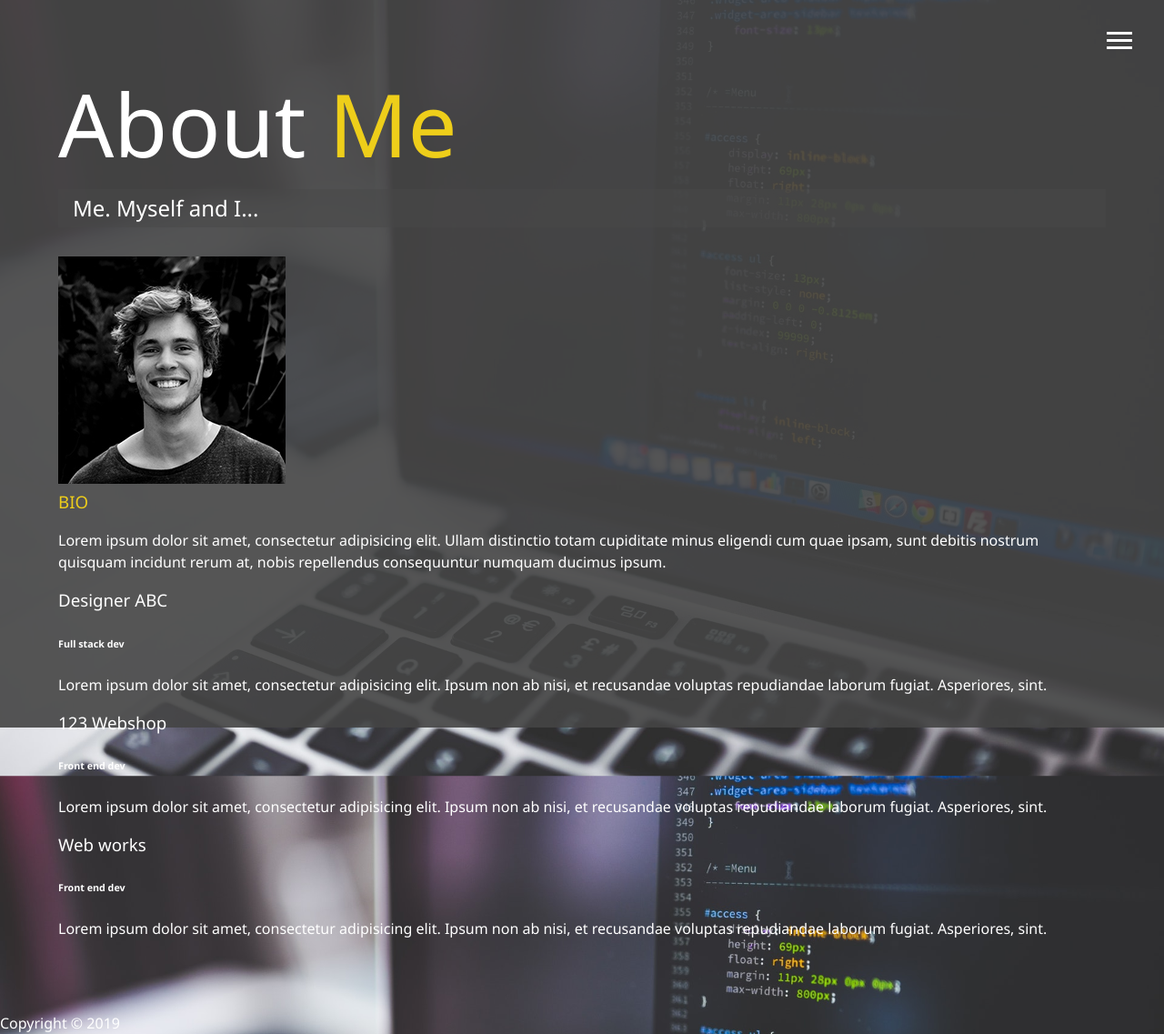
After one commit to Zidan2k9/Portfolio-repo, a PHP site: page /dist/about.html in a window 1280 px wide. The commit adds this page. Shown: the whole page at 91% size. Run offline with PHP 8.4, Linux system fonts and the light colour scheme; style sheets or scripts are compiled from the project's sources; some libraries are stand-ins or nearby versions.

Commit message:
Constructing about.html. WORK IN PROGRESS

```diff
--- /dev/null
+++ b/dist/about.html
@@ -0,0 +1,89 @@
+<!DOCTYPE html>
+<html lang="en" dir="ltr">
+  <head>
+    <meta charset="utf-8">
+    <link rel="stylesheet" href="https://use.fontawesome.com/releases/v5.6.3/css/all.css" integrity="sha384-UHRtZLI+pbxtHCWp1t77Bi1L4ZtiqrqD80Kn4Z8NTSRyMA2Fd33n5dQ8lWUE00s/" crossorigin="anonymous">
+    <link rel="stylesheet" href="css/main.css">
+    <title>About Me</title>
+  </head>
+
+  <body id="bg-img">
+<header>
+  <div class="menu-btn">
+    <div class="btn-line"></div>
+    <div class="btn-line"></div>
+    <div class="btn-line"></div>
+  </div>
+
+  <nav class="menu">
+    <div class="menu-branding">
+      <div class="portrait"></div>
+    </div>
+    <ul class="menu-nav">
+      <li class="nav-item">
+        <a href="index.html" class="nav-link">
+          Home
+        </a>
+      </li>
+      <li class="nav-item">
+        <a href="about.html" class="nav-link current">
+          About Me
+        </a>
+      </li>
+      <li class="nav-item">
+        <a href="work.html" class="nav-link">
+          My Work
+        </a>
+      </li>
+      <li class="nav-item">
+        <a href="contact.html" class="nav-link">
+          How To Reach Me
+        </a>
+      </li>
+    </ul>
+  </nav>
+</header>
+
+<main id="about">
+  <h1 class="lg-heading">
+    About <span class ="text-secondary">Me</span>
+  </h1>
+  <h2 class="sm-heading">
+    Me. Myself and I...
+  </h2>
+  <div class="about-info">
+    <img src="img/portrait.jpg" alt="Zain Ul-Abdeen" class="bio-image">
+
+    <div class="bio">
+      <h3 class="text-secondary">BIO</h3>
+      <p>Lorem ipsum dolor sit amet, consectetur adipisicing elit. Ullam distinctio totam cupiditate minus eligendi cum quae ipsam, sunt debitis nostrum quisquam incidunt rerum at, nobis repellendus consequuntur numquam ducimus ipsum.</p>
+    </div>
+
+    <div class="job job-1">
+      <h3>Designer ABC</h3>
+      <h6>Full stack dev</h6>
+      <p>Lorem ipsum dolor sit amet, consectetur adipisicing elit. Ipsum non ab nisi, et recusandae voluptas repudiandae laborum fugiat. Asperiores, sint.</p>
+    </div>
+
+    <div class="job job-2">
+      <h3>123 Webshop</h3>
+      <h6>Front end dev</h6>
+      <p>Lorem ipsum dolor sit amet, consectetur adipisicing elit. Ipsum non ab nisi, et recusandae voluptas repudiandae laborum fugiat. Asperiores, sint.</p>
+    </div>
+
+    <div class="job job-3">
+      <h3>Web works</h3>
+      <h6>Front end dev</h6>
+      <p>Lorem ipsum dolor sit amet, consectetur adipisicing elit. Ipsum non ab nisi, et recusandae voluptas repudiandae laborum fugiat. Asperiores, sint.</p>
+    </div>
+
+  </div>
+</main>
+
+<footer id = "main-footer">
+  Copyright &copy; 2019
+</footer>
+
+<script src="js/main.js"></script>
+  </body>
+</html>
--- a/scss/_config.scss
+++ b/scss/_config.scss
@@ -31,6 +31,17 @@ $background-opacity:0.9;
 
 }
 
+//Set Text Color
+
+@function set-text-color($color){
+  @if(lightness($color) > 40){
+    @return #000;
+  }
+  @else{
+    @return #fff;
+  }
+}
+
 //Media query Mixins
 
 @mixin mediaSm{
--- a/scss/_menu.scss
+++ b/scss/_menu.scss
@@ -11,7 +11,7 @@
     width: 28px;
     height: 3px;
     margin: 0 0 5px 0;
-    background: #fff;
+    background: set-text-color($primary-color);
     @include easeOut;
   }
 
@@ -121,7 +121,7 @@
     text-transform: uppercase;
     padding: 1rem 0;
     font-weight: 300;
-    color: #fff;
+    color: set-text-color($primary-color);
     text-decoration: none;
     @include easeOut;
 
--- a/scss/main.scss
+++ b/scss/main.scss
@@ -9,7 +9,7 @@
 body{
   @include background;
   background: $primary-color;
-  color: #fff;
+  color: set-text-color($primary-color);
   height: 100%;
   margin: 0;
   font-family: 'Segoe UI', Tahoma, Geneva, Verdana, sans-serif;
```
Also changed, not shown: dist/index.html (+4 -4 lines).
